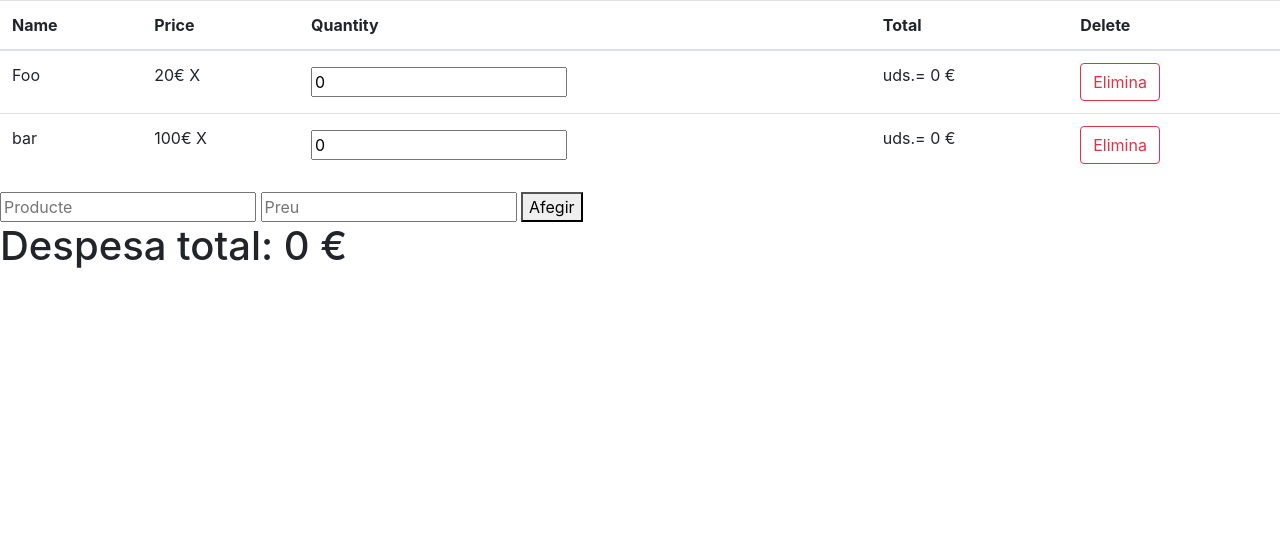
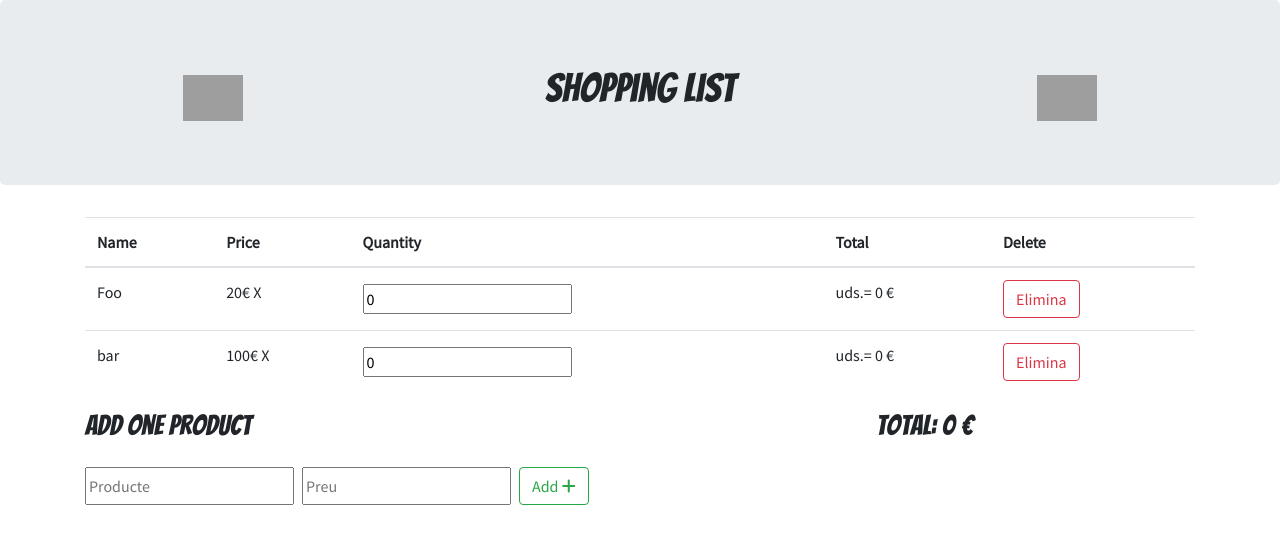
Before and after one commit to mikiPP/vueShop, a plain HTML site: page index.html in a window 1280 px wide. Drawn offline with nearby package versions, Linux system fonts and the light colour scheme; grey boxes are pictures that could not be loaded.

Commit message:
almost end

```diff
--- a/index.html
+++ b/index.html
@@ -6,13 +6,28 @@
     <meta name="viewport" content="width=device-width, initial-scale=1.0" />
     <meta http-equiv="X-UA-Compatible" content="ie=edge" />
     <script src="https://cdn.jsdelivr.net/npm/vue/dist/vue.js"></script>
+    <script src="https://kit.fontawesome.com/92f90cb6ae.js" crossorigin="anonymous"></script>
     <link rel="stylesheet" href="https://stackpath.bootstrapcdn.com/bootstrap/4.4.1/css/bootstrap.min.css" integrity="sha384-Vkoo8x4CGsO3+Hhxv8T/Q5PaXtkKtu6ug5TOeNV6gBiFeWPGFN9MuhOf23Q9Ifjh" crossorigin="anonymous">
+    <link rel="stylesheet" type="text/css" href="style.css">
     <title>Document</title>
 </head>
 
 <body>
+    <div class="jumbotron">
+        <div class="img">
+            <img src="https://www.stickpng.com/assets/images/59bedb1e7a216d0b052f128b.png" alt="leftIcon">
+        </div>
+        <h1> Shopping List </h1>
+        <div class="img">
+            <img src="https://image.flaticon.com/icons/png/512/46/46395.png" alt="rightIcon">
+        </div>
+    </div>
+
+
+
     <div id="shoppingList">
-        <table class="table" id="shoppingList">
+        <div class="container">
+            <table class="table">
                 <thead>
                     <tr>
                         <th scope="col"> Name </th>
@@ -23,7 +38,7 @@
                     </tr>
                 </thead>
                 <tbody>
-                <tr v-for="(item, index) in shoppingList">
+                    <tr v-for="(item, index) in shoppingList" :class="{redText: item.price < 10}">
                         <td>
                             {{ item.name }}
                         </td>
@@ -42,15 +57,26 @@
                     </tr>
                 </tbody>
             </table>
-        <input id="name" type="text" placeholder="Producte">
-        <input id="price" type="number" placeholder="Preu">
 
-        <button type="button" v-on:click="addItem"> Afegir </button>
+            <div class="row">
+                <div class="col-md-6">
 
-        <h1>
-            Despesa total: {{getTotal()}} €
-        </h1>
+                    <h3 class="mb-4">Add one product</h3>
+                    <div id="buttons">
+                        <input id="name" type="text" placeholder="Producte" required>
+                        <input class="mx-2" id="price" type="number" placeholder="Preu" required>
+                        <button type="button" class="btn btn-outline-success" v-on:click="addItem">  Add <i class="fas fa-plus"></i> </button>
+                    </div>
 
+
+                </div>
+                <div class="col-md-6 text-center">
+                    <h3>
+                        Total: {{getTotal()}} €
+                    </h3>
+                </div>
+            </div>
+        </div>
     </div>
     <script src="https://code.jquery.com/jquery-3.4.1.slim.min.js" integrity="sha384-J6qa4849blE2+poT4WnyKhv5vZF5SrPo0iEjwBvKU7imGFAV0wwj1yYfoRSJoZ+n" crossorigin="anonymous"></script>
     <script src="https://cdn.jsdelivr.net/npm/popper.js@1.16.0/dist/umd/popper.min.js" integrity="sha384-Q6E9RHvbIyZFJoft+2mJbHaEWldlvI9IOYy5n3zV9zzTtmI3UksdQRVvoxMfooAo" crossorigin="anonymous"></script>
--- /dev/null
+++ b/style.css
@@ -0,0 +1,34 @@
+@import url('https://fonts.googleapis.com/css?family=Source+Sans+Pro&display=swap');
+@import url('https://fonts.googleapis.com/css?family=Bangers&display=swap');
+body {
+    font-family: 'Source Sans Pro', sans-serif !important;
+}
+
+h1,
+h3 {
+    font-family: 'Bangers', cursive;
+}
+
+.redText {
+    color: red;
+}
+
+#buttons {
+    display: flex;
+}
+
+.img {
+    max-width: 5%;
+    max-height: 5%;
+}
+
+img {
+    width: 100%;
+}
+
+.jumbotron {
+    display: flex;
+    flex-direction: row;
+    justify-content: space-around;
+    align-items: baseline;
+}
```
Lines whose indentation alone changed are shown as unchanged.
